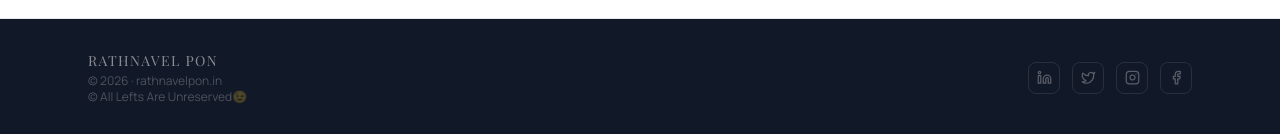
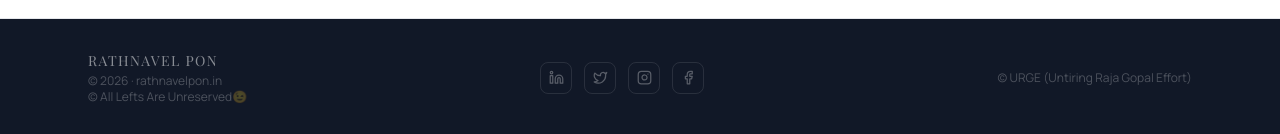
Before and after one commit to mailtoraja69/rathnavelpon, a React (Vite) app: page / in a window 1280 px wide. Shown: the part 5153-5287 px from the top of the page. Built offline with nearby package versions, Linux system fonts and the light colour scheme; a web font is replaced by a local one.

Commit message:
Update App.tsx

```diff
--- a/src/App.tsx
+++ b/src/App.tsx
@@ -585,6 +585,8 @@ function Footer() {
             </a>
           ))}
         </div>
+                  <div className="font-sans text-white/25 text-xs">© URGE (Untiring Raja Gopal Effort)</div>
+
       </div>
     </footer>
   )
```
